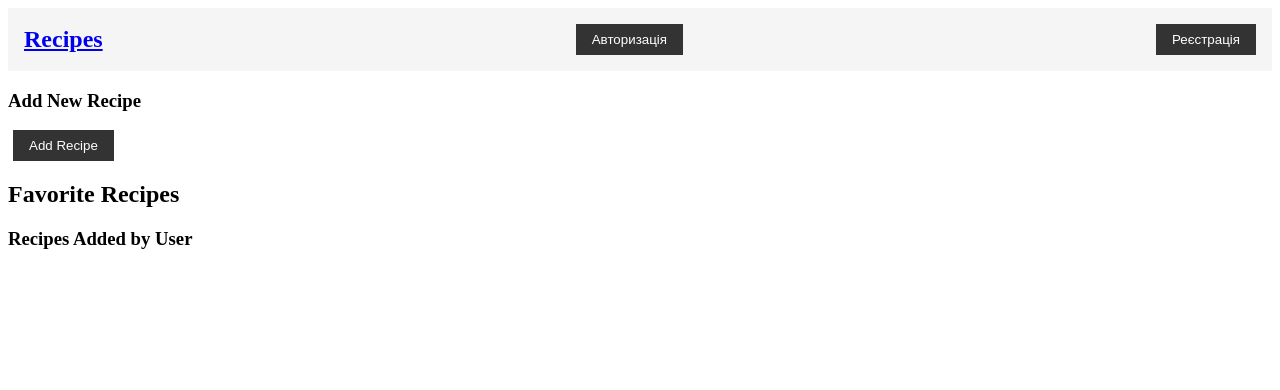
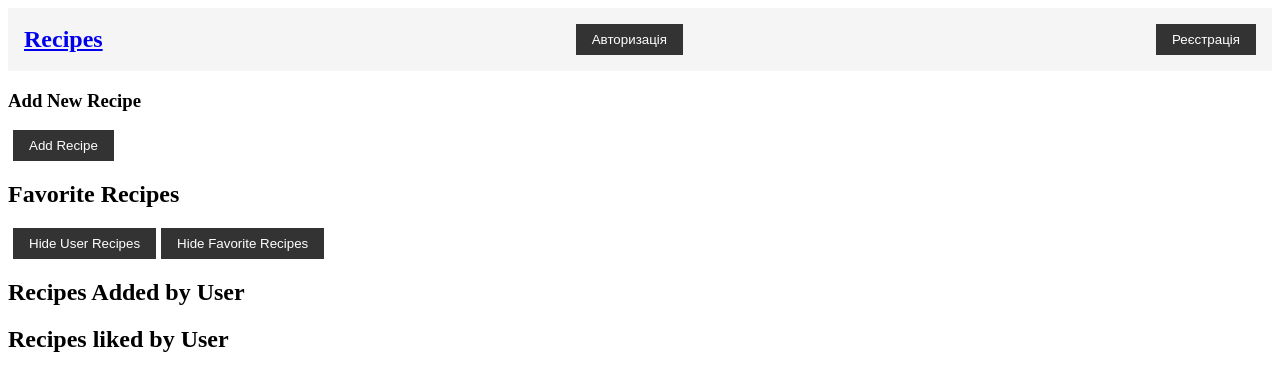
Before and after one commit to kozakevich13/recipe-menagement, a React (Create React App) app: page /favorite-recipes in a window 1280 px wide. Shown: the top 390 px of the page. Built offline with nearby package versions, Linux system fonts and the light colour scheme.

Commit message:
edit all lists of recipes

```diff
--- a/src/components/FavoriteRecipes.tsx
+++ b/src/components/FavoriteRecipes.tsx
@@ -25,6 +25,8 @@ const FavoriteRecipes: React.FC = () => {
     (state: any) => state.favoriteRecipes.userRecipes
   );
   const [showAddForm, setShowAddForm] = useState(false);
+  const [showUserRecipes, setShowUserRecipes] = useState(true);
+  const [showFavoriteRecipes, setShowFavoriteRecipes] = useState(true);
 
   const [newRecipe, setNewRecipe] = useState<Recipe>({
     id: 0,
@@ -68,6 +70,14 @@ const FavoriteRecipes: React.FC = () => {
 
   const toggleAddForm = () => {
     setShowAddForm(!showAddForm);
+  };
+
+  const toggleUserRecipes = () => {
+    setShowUserRecipes(!showUserRecipes);
+  };
+
+  const toggleFavoriteRecipes = () => {
+    setShowFavoriteRecipes(!showFavoriteRecipes);
   };
 
   const handleAddRecipe = (e: React.FormEvent) => {
@@ -154,7 +164,21 @@ const FavoriteRecipes: React.FC = () => {
         </button>
       )}
       <h2>Favorite Recipes</h2>
-      <h3>Recipes Added by User</h3>
+      {/* Кнопка для приховування/показу списку рецептів, створених користувачем */}
+      <button className="btn" onClick={toggleUserRecipes}>
+        {showUserRecipes ? "Hide User Recipes" : "Show User Recipes"}
+      </button>
+
+      {/* Кнопка для приховування/показу списку улюблених рецептів */}
+      <button className="btn" onClick={toggleFavoriteRecipes}>
+        {showFavoriteRecipes
+          ? "Hide Favorite Recipes"
+          : "Show Favorite Recipes"}
+      </button>
+
+      {showUserRecipes && (
+        <div>
+          <h2>Recipes Added by User</h2>
           {userRecipes.map((recipe: any) => (
             <div className="recipe-item" key={recipe.title}>
               <RecipeItem key={recipe.title} recipe={recipe} />
@@ -167,15 +191,27 @@ const FavoriteRecipes: React.FC = () => {
               </button>
             </div>
           ))}
+        </div>
+      )}
+
+      {/* Список улюблених рецептів */}
+      {showFavoriteRecipes && (
+        <div>
+          <h2>Recipes liked by User</h2>
           {favoriteRecipes.map((recipe: any, index: number) => (
             <div className="recipe-item" key={recipe.id}>
               <RecipeItem key={index} recipe={recipe} />
-          <button className="btn" onClick={() => handleRemoveRecipe(recipe.id)}>
+              <button
+                className="btn"
+                onClick={() => handleRemoveRecipe(recipe.id)}
+              >
                 Remove
               </button>
             </div>
           ))}
         </div>
+      )}
+    </div>
   );
 };
 
```
Lines whose indentation alone changed are shown as unchanged.
